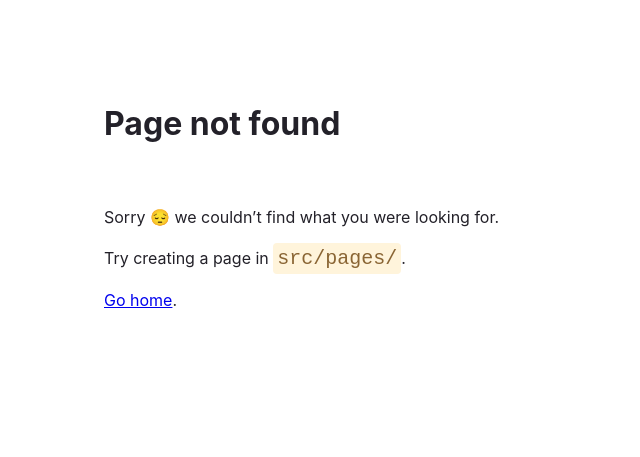
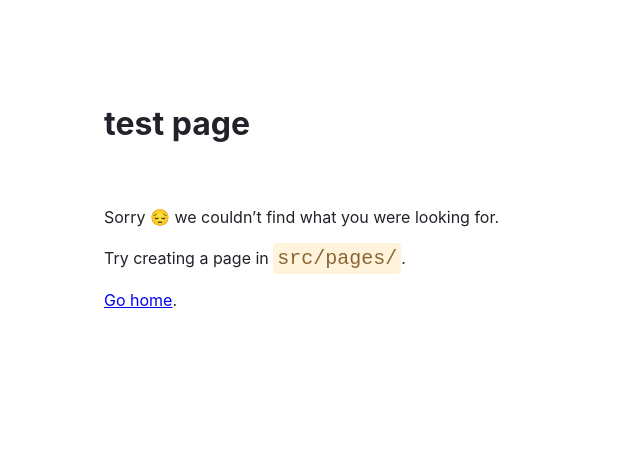
Before and after one commit to BitterSweetTech/gatsby-test, a Gatsby site: page /test in a window 1280 px wide. Before the commit this address had no page. Shown: the whole page, without its empty margins (0-640 px from the left). Built offline with nearby package versions, Linux system fonts and the light colour scheme; Gatsby itself is replaced by a stand-in of ours.

Commit message:
create test page

```diff
--- /dev/null
+++ b/src/pages/test.js
@@ -0,0 +1,54 @@
+import * as React from "react";
+import { Link } from "gatsby";
+
+// styles
+const pageStyles = {
+  color: "#232129",
+  padding: "96px",
+  fontFamily: "-apple-system, Roboto, sans-serif, serif",
+};
+const headingStyles = {
+  marginTop: 0,
+  marginBottom: 64,
+  maxWidth: 320,
+};
+
+const paragraphStyles = {
+  marginBottom: 48,
+};
+const codeStyles = {
+  color: "#8A6534",
+  padding: 4,
+  backgroundColor: "#FFF4DB",
+  fontSize: "1.25rem",
+  borderRadius: 4,
+};
+
+// markup
+const TestPage = () => {
+  return (
+    <main style={pageStyles}>
+      <title>Test Page</title>
+      <h1 style={headingStyles}>test page</h1>
+      <p style={paragraphStyles}>
+        Sorry{" "}
+        <span role="img" aria-label="Pensive emoji">
+          😔
+        </span>{" "}
+        we couldn’t find what you were looking for.
+        <br />
+        {process.env.NODE_ENV === "development" ? (
+          <>
+            <br />
+            Try creating a page in <code style={codeStyles}>src/pages/</code>.
+            <br />
+          </>
+        ) : null}
+        <br />
+        <Link to="/">Go home</Link>.
+      </p>
+    </main>
+  );
+};
+
+export default TestPage;
```
Also changed, not shown: src/pages/index.js (+25 -19 lines).
